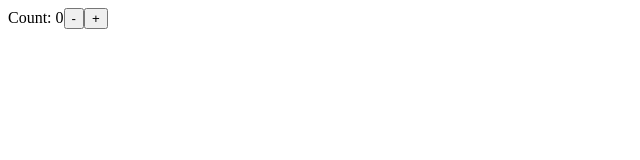
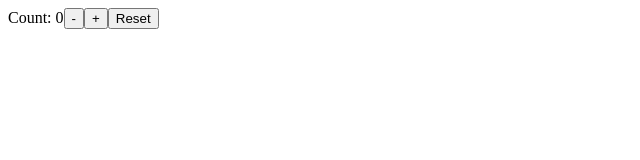
Before and after one commit to y-sugiyama654/react-app, a React (Create React App) app: page / in a window 1280 px wide. Shown: the top 160 px of the page, without its empty margins (0-640 px from the left). Built offline with nearby package versions, Linux system fonts and the light colour scheme.

Commit message:
useReducerの活用

```diff
--- a/src/CounterWithReducer.tsx
+++ b/src/CounterWithReducer.tsx
@@ -1,13 +1,18 @@
 import React, { useReducer } from 'react';
 
-const initialState = { count: 0 };
+type StateType = { count: number };
+const initialState: StateType = { count: 0 };
 
-function reducer(state: any, action: any) {
+type ActionType = { type: 'increment' | 'decrement' | 'reset' };
+
+function reducer(state: StateType, action: ActionType): StateType | never {
     switch (action.type) {
       case 'increment':
         return {count: state.count + 1};
       case 'decrement':
         return {count: state.count - 1};
+      case 'reset':
+        return initialState;
       default:
         throw new Error();
     }
@@ -20,6 +25,7 @@ return (
     Count: {state.count}
     <button onClick={() => dispatch({type: 'decrement'})}>-</button>
     <button onClick={() => dispatch({type: 'increment'})}>+</button>
+    <button onClick={() => dispatch({type: 'reset'})}>Reset</button>
     </>
 );
 }
```
